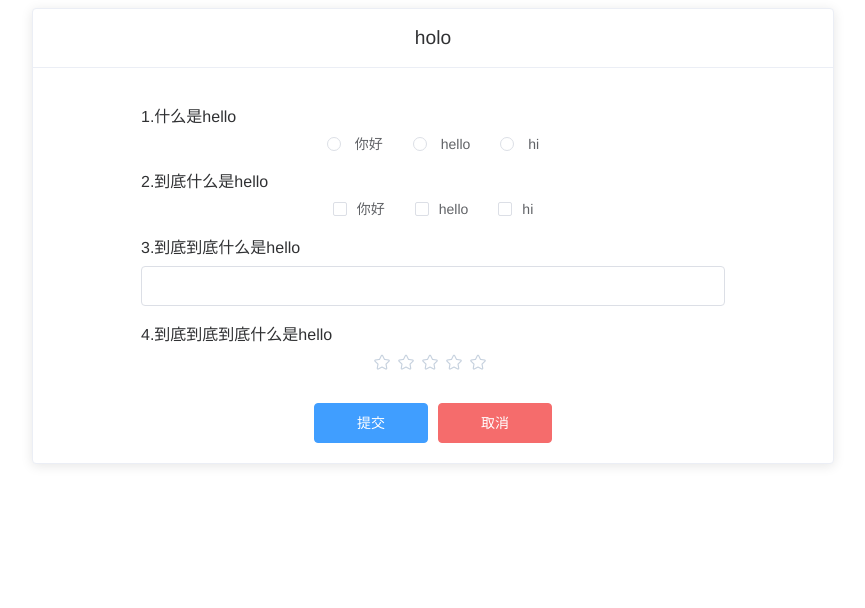
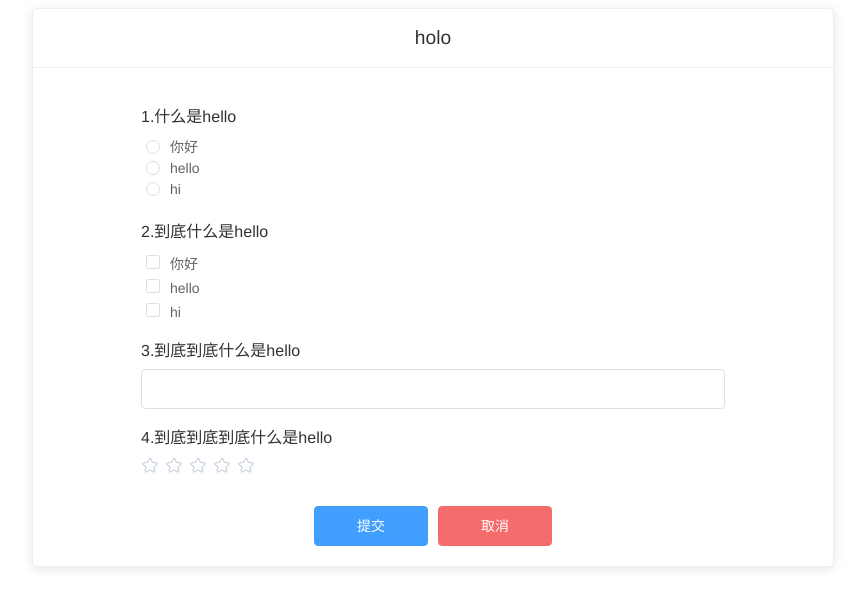
Before and after one commit to AnonymousCodeGods/2021_Summer_Project, a Vue app in the folder front-end/: page /collectingQuestionnaire in a window 1280 px wide. Shown: the top 608 px of the page, without its empty margins (207-1072 px from the left). Built offline with nearby package versions, Linux system fonts and the light colour scheme; what vue-cookies would draw is missing.

Commit message:
填写问卷界面预览

```diff
--- a/front-end/src/views/CollectingQuestionnaire.vue
+++ b/front-end/src/views/CollectingQuestionnaire.vue
@@ -12,26 +12,29 @@
           </div>
           <div style="margin-left: 10%;margin-right: 10%">
             <el-radio-group
-                v-model="item.selection">
+                v-model="item.selection" style="width: 100%">
               <el-radio
                   v-for="subItem in item.options"
                   :key="subItem.id"
-                  :label="subItem.id">
+                  :label="subItem.id"
+                  style="width: 100%;margin: 5px;display: flex;align-items: flex-start;">
                 {{subItem.text}}
               </el-radio>
             </el-radio-group>
           </div>
         </div>
         <div v-if="item.type===1">
-          <div style="margin-left: 10%;margin-bottom:8px;text-align: start;">
+          <div style="margin-left: 10%;margin-bottom:13px;text-align: start;">
             {{item.id+1}}.{{item.title}}
           </div>
           <div style="margin-left: 10%;margin-right: 10%">
             <el-checkbox-group
-                v-model="item.selections">
-              <el-checkbox v-for="subItem in item.options"
-                           :key="subItem.id"
-                           :label="subItem.id">
+                v-model="item.selections" style="width: 100%">
+              <el-checkbox
+                  v-for="subItem in item.options"
+                  :key="subItem.id"
+                  :label="subItem.id"
+                  style="width: 100%;margin: 5px;display: flex;align-items: flex-start;">
                 {{subItem.text}}
               </el-checkbox>
             </el-checkbox-group>
@@ -49,7 +52,7 @@
           <div style="margin-left: 10%;margin-bottom:8px;text-align: start;">
             {{item.id+1}}.{{item.title}}
           </div>
-          <div>
+          <div style="margin-left: 10%;margin-right: 10%;display: flex;align-items: flex-start;">
             <el-rate
                 v-model="item.rating"
                 :colors="colors">
```
